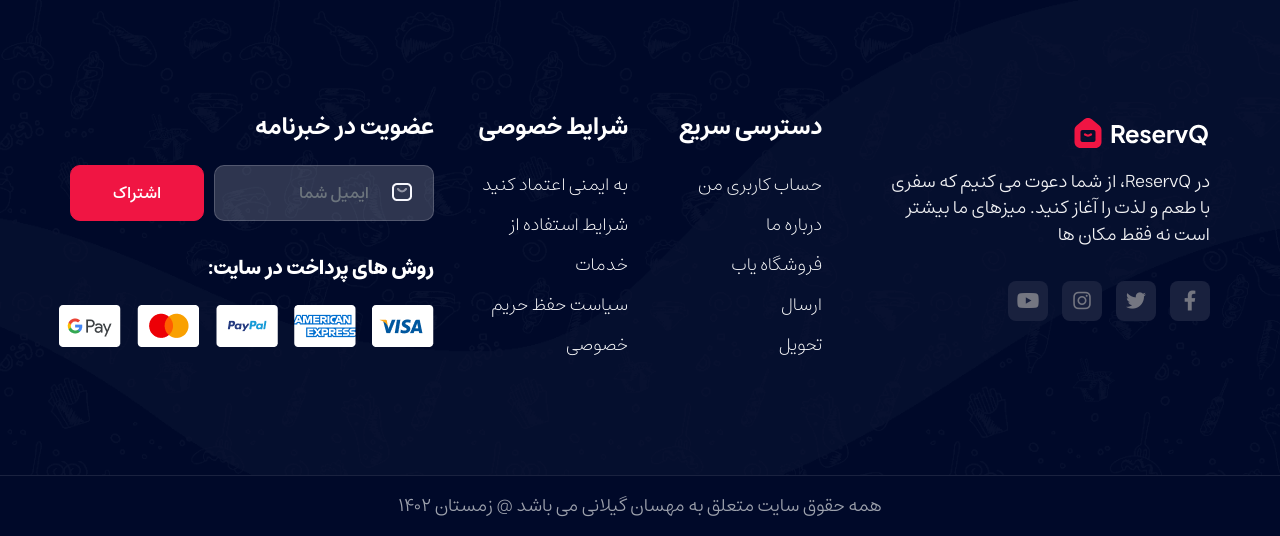
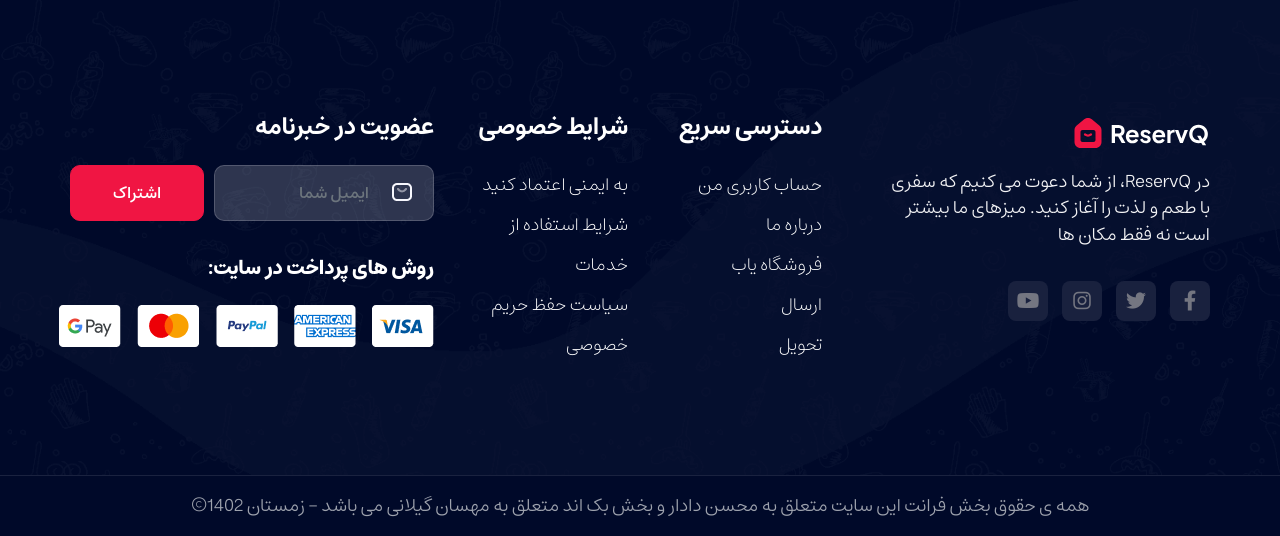
Before and after one commit to MahsanGilani/onlineshop_project, a Django app: template templates/base.html in a window 1280 px wide. Shown: the part 549-1085 px from the top of the page. Run offline with Django 5.2, Linux system fonts and the light colour scheme; the template is opened without the code that fills it, so the values that code supplies are empty; some libraries are stand-ins or nearby versions.

Commit message:
copy right rules changed

```diff
--- a/templates/partials/footer_copyright.html
+++ b/templates/partials/footer_copyright.html
@@ -5,7 +5,7 @@
         <div class="row">
             <div class="col-lg-12">
                 <div class="copyright-text">
-                    <h4>همه حقوق سایت متعلق به مهسان گیلانی می باشد @ زمستان ۱۴۰۲</h4>
+                    <h4>&copy;همه ی حقوق بخش فرانت این سایت متعلق به محسن دادار و بخش بک اند متعلق به مهسان گیلانی می باشد - زمستان 1402</h4>
                 </div>
             </div>
         </div>
```
